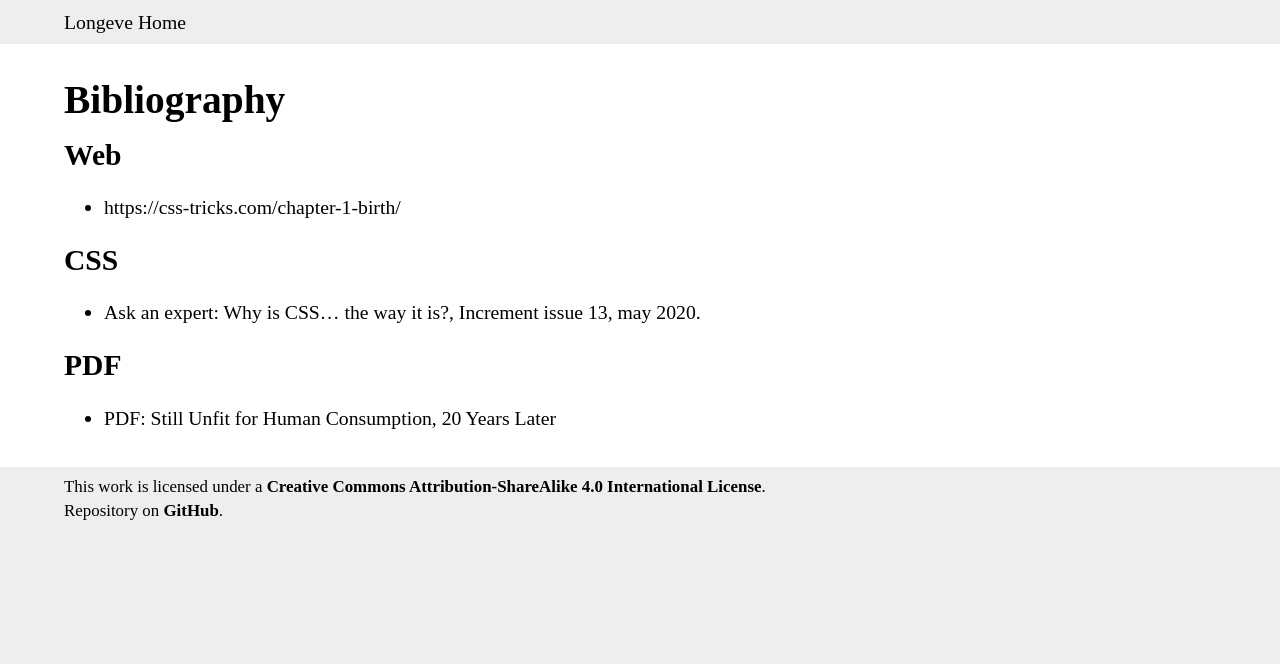
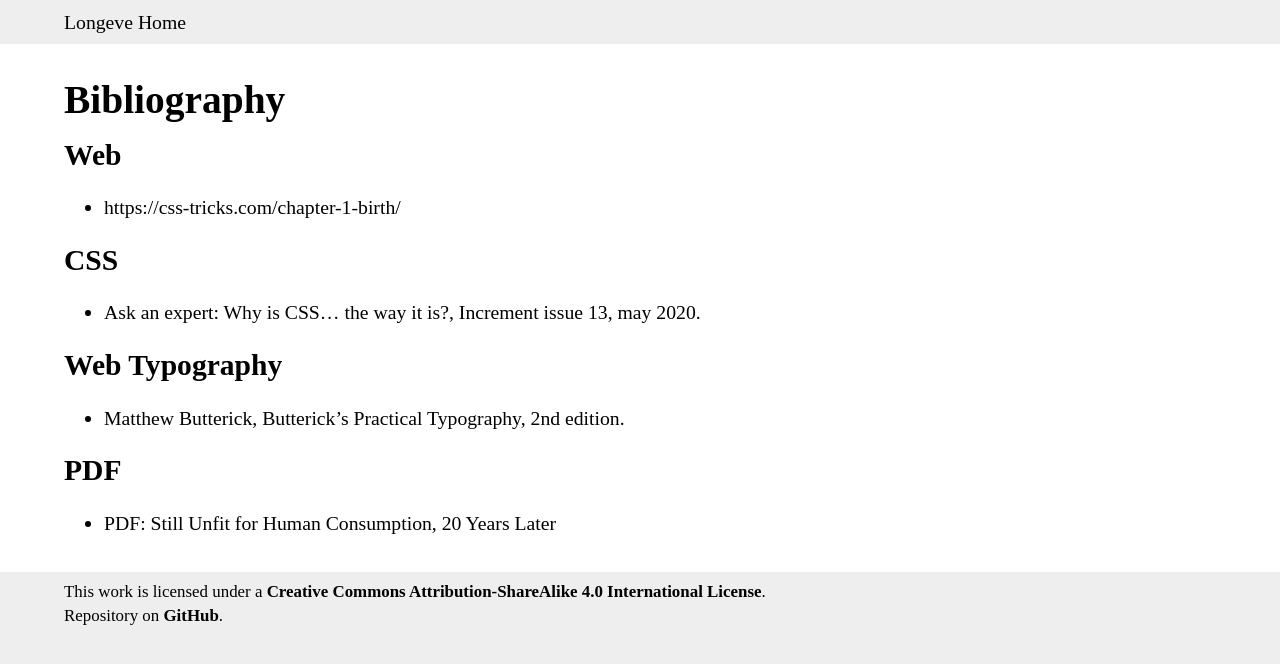
Before and after one commit to longeve/longeve.github.io, a Jekyll site: the page built from website/biblio.md, in a window 1280 px wide. Shown: the top 664 px of the page. Built offline with Jekyll 4.4.1, drawn with Linux system fonts in a browser that asks for light colours; some web fonts are replaced; our own code applies the rules of GitHub Pages for plain Markdown files; Markdown is read by kramdown in place of the engine named in the settings.

Commit message:
Update biblio.md

```diff
--- a/website/biblio.md
+++ b/website/biblio.md
@@ -10,6 +10,10 @@
 
 - [Ask an expert: Why is CSS... the way it is?](https://increment.com/frontend/ask-an-expert-why-is-css-the-way-it-is/), Increment issue 13, may 2020.
 
+## Web Typography
+
+- Matthew Butterick, [Butterick's Practical Typography](https://practicaltypography.com/), 2nd edition.
+
 ## PDF
 
 - [PDF: Still Unfit for Human Consumption, 20 Years Later](https://www.nngroup.com/articles/pdf-unfit-for-human-consumption/)
```
